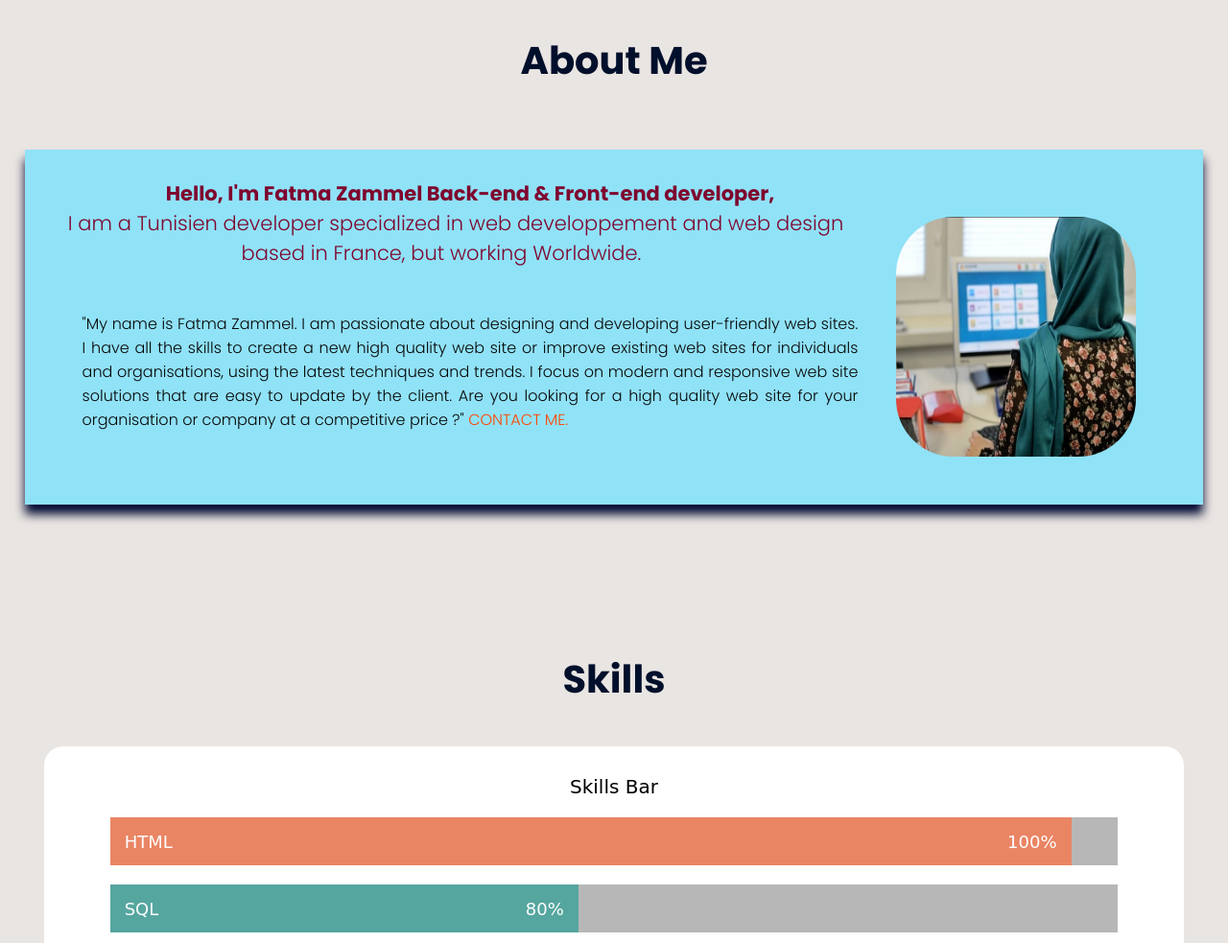
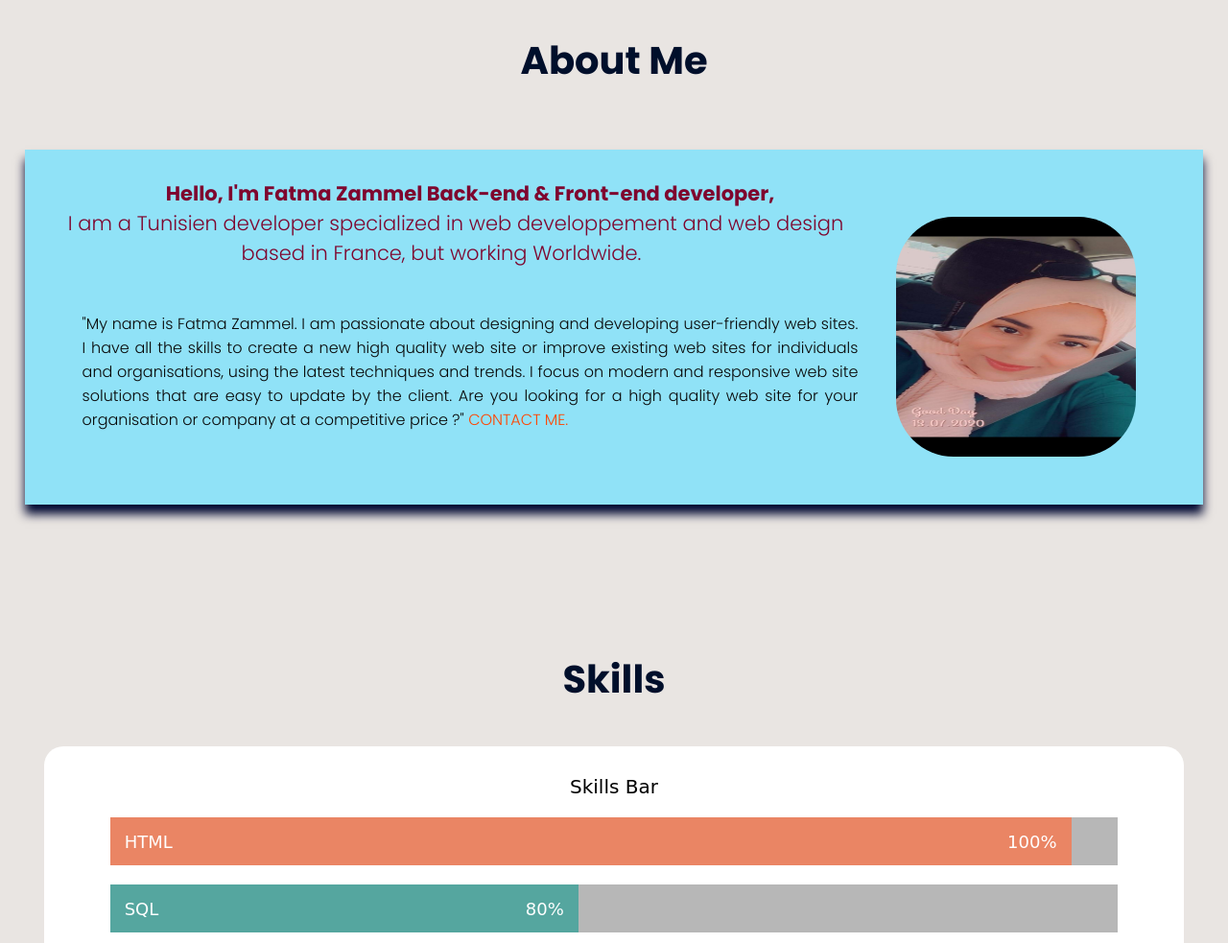
Before and after one commit to fatmadev123/Fatma.Zammel.io, a plain HTML site: page index.html in a window 1280 px wide. Shown: the part 741-1724 px from the top of the page at 96% size. Drawn offline with Linux system fonts and the light colour scheme.

Commit message:
Update index.html

```diff
--- a/index.html
+++ b/index.html
@@ -51,7 +51,7 @@
             </div>
             <article class="about-me">
             <div class="my-photo">
-                <img src="myphoto.jpg" alt="" class="myphoto">
+                <img src="fatma.jpg" alt="" class="myphoto">
                 <span class="my-name" style="text-align: center;"><strong>Hello, I'm Fatma Zammel Back-end & Front-end developer,</strong><br>I am a Tunisien developer specialized in web developpement and web design based in France, but working Worldwide.</span>
             </div>
             <p>"My name is Fatma Zammel. I am passionate about designing and developing user-friendly web sites. I have all the skills to create a new high quality web site or improve existing web sites for individuals and organisations, using the latest techniques and trends. I focus on modern and responsive web site solutions that are easy to update by the client. Are you looking for a high quality web site for your organisation or company at a competitive price ?" <a href="#contact" style="text-decoration: none; color: orangered;">CONTACT ME.</a></p>
```
